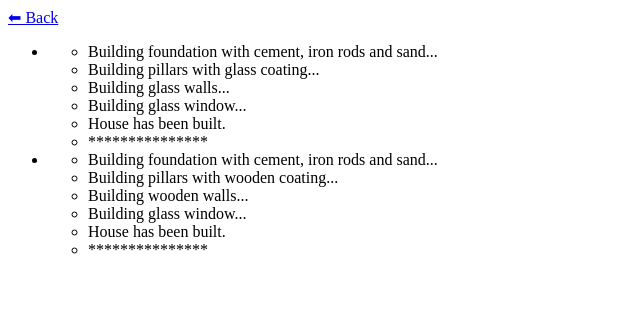
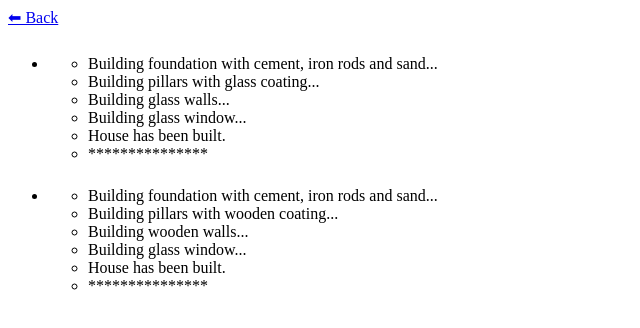
Before and after one commit to theFl00f/ts-design-patterns, a React (Vite) app: page /template in a window 1280 px wide. Shown: the top 328 px of the page, without its empty margins (0-640 px from the left). Built offline with nearby package versions, Linux system fonts and the light colour scheme.

Commit message:
Use ListLoggerRenderer in TemplatePage

```diff
--- a/src/pages/TemplatePage/TemplatePage.tsx
+++ b/src/pages/TemplatePage/TemplatePage.tsx
@@ -1,5 +1,5 @@
 import { FC } from 'react';
-import { LogRenderer } from '../../util';
+import { ListLoggerRenderer } from '../../util';
 import { GlassHouse, WoodenHouse } from './Template';
 
 const TemplatePage: FC = () => {
@@ -8,15 +8,8 @@ const TemplatePage: FC = () => {
 
   const houses = [glassHouse, woodenHouse];
   houses.map((house) => house.buildHouse());
-  return (
-    <ul>
-      {houses.map((house, index) => (
-        <li key={`house=${index + 1}`}>
-          <LogRenderer messages={house.logger.logs} />
-        </li>
-      ))}
-    </ul>
-  );
+  const loggers = houses.map((house) => house.logger);
+  return <ListLoggerRenderer loggers={loggers} label={'house'} />;
 };
 
 export default TemplatePage;
```
